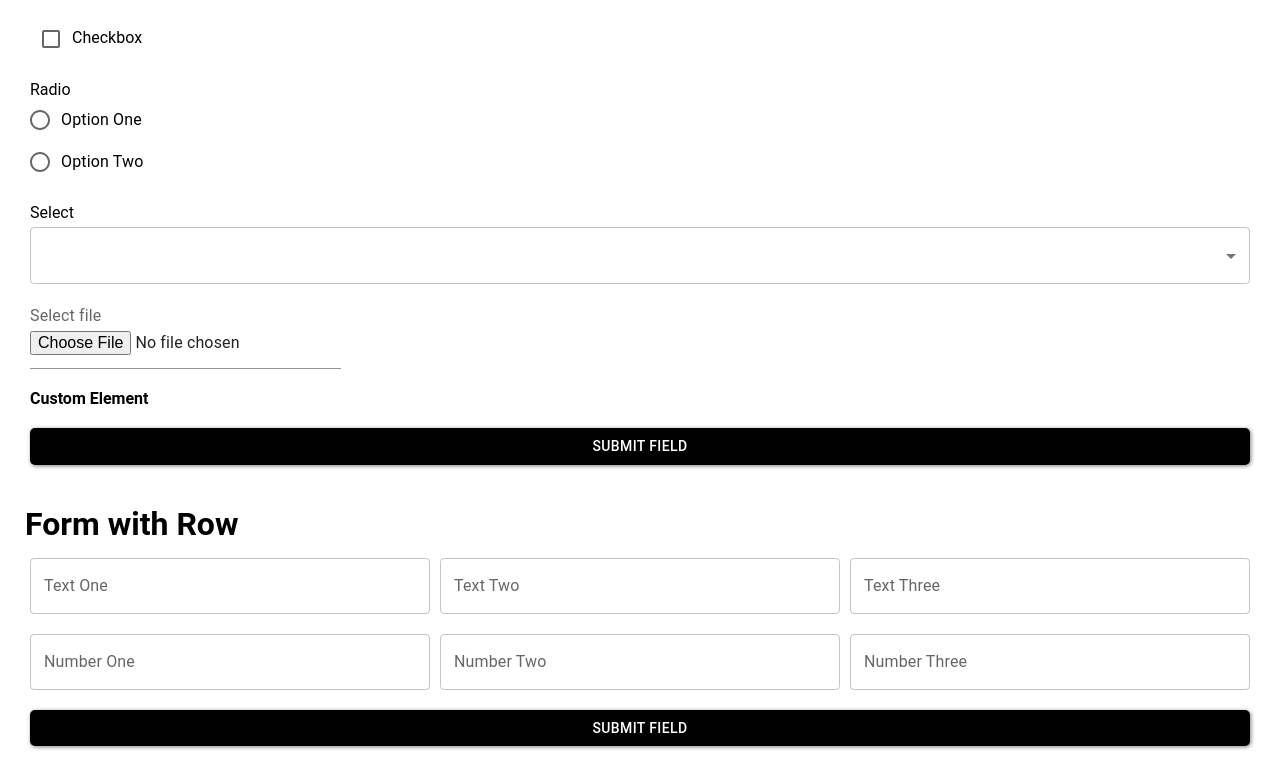
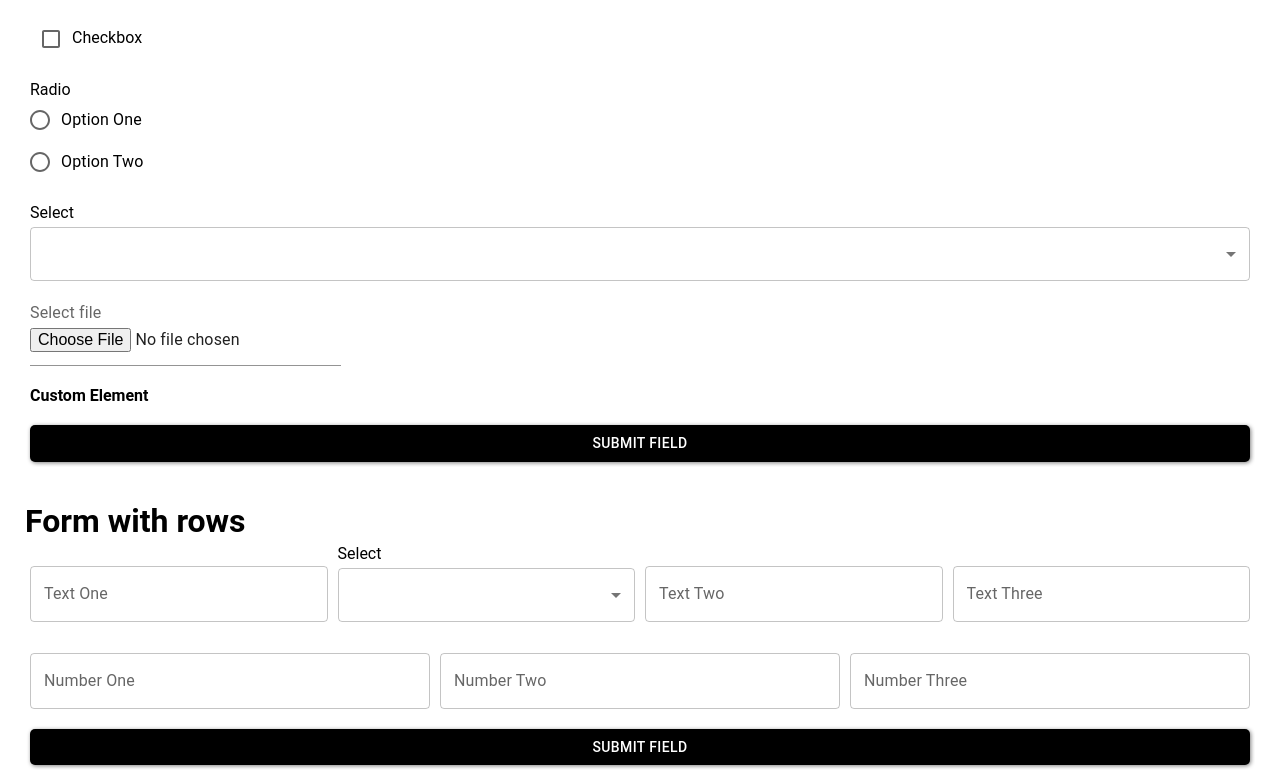
Before and after one commit to robertolemesp/react-hookform-materialui-form-builder, a React (Create React App) app: page / in a window 1280 px wide. Shown: the part 374-1144 px from the top of the page. Built offline with nearby package versions, Linux system fonts and the light colour scheme.

Commit message:
Fixes form row field aligment (either for error case), adjusts select field default height

```diff
--- a/src/App.tsx
+++ b/src/App.tsx
@@ -73,7 +73,18 @@ const App: FC = (): JSX.Element => {
       {
         type: 'text',
         name: 'textField',
-        label: 'Text One'
+        label: 'Text One',
+        rules: { required: true }
+      },
+      {
+        type: 'select',
+        name: 'selectField',
+        label: 'Select',
+        rules: { required: true },
+        options: [
+          { label: 'Option One', value: 1 },
+          { label: 'Option Two', value: 2 }
+        ]
       },
       {
         type: 'text',
@@ -125,7 +136,7 @@ const App: FC = (): JSX.Element => {
       onSubmit={handleFormSubmit}
       style={{ height: '100%', width: '100%' }}
     />
-    <h1>Form with Row</h1>
+    <h1>Form with rows</h1>
     <CustomForm
       fields={rowFormFields}
       onSubmit={handleFormSubmit}
--- a/src/shared/components/form/field/controller/select/index.tsx
+++ b/src/shared/components/form/field/controller/select/index.tsx
@@ -21,8 +21,13 @@ const SelectField: FC<SelectFieldProps> = (
   { className, label, field, multiple, defaultValue, onChange, disabled, fieldStyle, options }
   ): JSX.Element => {
   const [ selectValue, setSelectValue ] = useState<any>(Array.isArray(defaultValue) ? defaultValue : [])
+
   const ITEM_HEIGHT = 48
+
   const ITEM_PADDING_TOP = 8
+
+  const SELECT_FIELD_HEIGHT = 54
+
   const SelectMenuOptions = {
     PaperProps: {
       style: {
@@ -85,7 +90,7 @@ const SelectField: FC<SelectFieldProps> = (
         value: selectValue
       }) }
       style={{
-        minHeight: 57,
+        height: SELECT_FIELD_HEIGHT,
         width: '100%',
         ...fieldStyle
       }}
--- a/src/shared/components/form/field/index.scss
+++ b/src/shared/components/form/field/index.scss
@@ -4,13 +4,7 @@
 	align-items: flex-start;
 	flex: 1;
 	min-width: 125px;
-	margin: 0 5px;
-
-	&:not(.field-group .field) {
-		margin-top: 15px;
-	}
-
-	&.submit { margin-top: auto; }
+	margin: 15px 5px 0;
 
 	small {
 		color: red;
--- a/src/shared/components/form/field/index.tsx
+++ b/src/shared/components/form/field/index.tsx
@@ -73,7 +73,7 @@ const FormField: FC<FormFieldProps> = ({
 }: FormFieldProps) => {
 
 	return <div
-		className={`field ${type}`}
+		className={`field ${type} ${error ? 'error' : ''}`}
 		style={containerStyle}
 	>
 		{ type === 'element' ?
--- a/src/shared/components/form/index.scss
+++ b/src/shared/components/form/index.scss
@@ -8,10 +8,15 @@ form {
 
   .form-row {
     display: flex;
-    align-items: flex-end;
+    flex-wrap: wrap;
+    align-items: center;
 
     .field {
-      flex: 1
+      flex: 1;
+
+      &.error { margin-top: 30px; }
+
+      &.select { transform: translateY(-11px); }
     }
   }
 }
```
